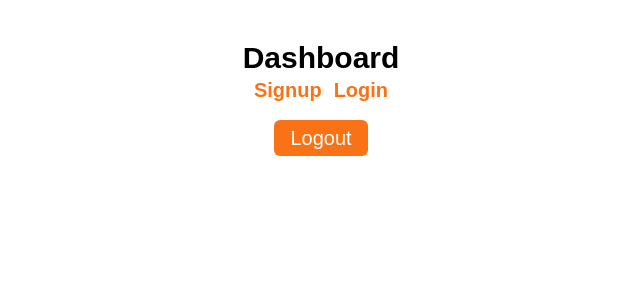
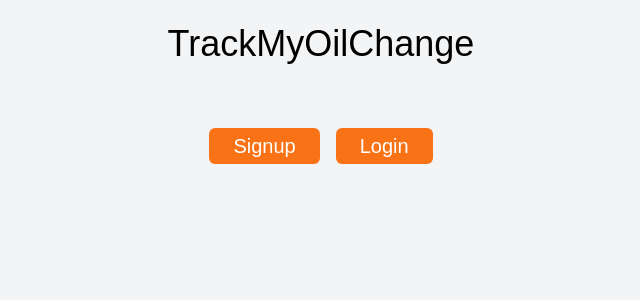
Before and after one commit to Grupith/oilchangeapp, a React (Create React App) app: page / in a window 1280 px wide. Shown: the top 300 px of the page, without its empty margins (319-959 px from the left). Built offline with nearby package versions, Linux system fonts and the light colour scheme; no server answers.

Commit message:
added privateroute for dashboard and a temporary landing page

```diff
--- a/src/App.js
+++ b/src/App.js
@@ -3,6 +3,8 @@ import {BrowserRouter, Route, Routes} from 'react-router-dom'
 import Dashboard from './components/Dashboard'
 import Login from './components/Login'
 import Signup from './components/Signup'
+import PrivateRoute from './components/PrivateRoute'
+import LandingPage from './components/LandingPage'
 
 
 function App() {
@@ -10,7 +12,8 @@ function App() {
     <BrowserRouter>
       <div className='font-Nunito'>
         <Routes>
-          <Route path='/' element={<Dashboard />} />
+          <Route exact path='/' element={<LandingPage />} />
+          <Route path='/dashboard' element={<PrivateRoute><Dashboard /> </PrivateRoute>} />
           <Route path='/login' element={<Login />} />
           <Route path='/signup' element={<Signup />} />
         </Routes>
--- a/src/Components/Dashboard.js
+++ b/src/Components/Dashboard.js
@@ -1,5 +1,5 @@
 import React, { useState } from 'react'
-import { Link, useNavigate } from 'react-router-dom'
+import { useNavigate } from 'react-router-dom'
 import { useAuth } from '../AuthContext'
 
 export default function Dashboard() {
@@ -12,6 +12,7 @@ export default function Dashboard() {
     e.preventDefault()
 
     try {
+      setError('')
       await logout()
       navigate('/login')
     } catch {
@@ -23,11 +24,8 @@ export default function Dashboard() {
   return (
     <div >
       <h1 className='text-center text-3xl font-bold mt-10'>Dashboard</h1>
-      <div className='flex justify-center space-x-3'>
-        <Link to='/signup' className='text-xl text-orange-500 font-bold'>Signup</Link>
-        <Link to='/login' className='text-xl text-orange-500 font-bold'>Login</Link>
-      </div>
-        <p className='text-center text-3xl'>{currentUser && currentUser.email}</p>
+        <p className='text-center text-3xl py-3'>{currentUser && currentUser.email}</p>
+        {error && <p>{error}</p>}
         <button onClick={handleSubmit} className='flex justify-center m-auto text-xl text-white bg-orange-500 rounded-md py-1 px-4 mt-4'>Logout</button>
     </div>
   )
--- /dev/null
+++ b/src/Components/LandingPage.js
@@ -0,0 +1,14 @@
+import React from 'react'
+import { Link } from 'react-router-dom'
+
+export default function LandingPage() {
+  return (
+    <div className='bg-gray-100 h-screen'>
+        <h1 className='text-center text-4xl py-6'>TrackMyOilChange</h1>
+        <div className='flex justify-center space-x-4 pt-10'>
+            <Link to='/signup'><button className='text-xl text-white bg-orange-500 rounded-md py-1 px-6'>Signup</button></Link>
+            <Link to='/login'><button className='text-xl text-white bg-orange-500 rounded-md py-1 px-6'>Login</button></Link>
+        </div>
+    </div>
+  )
+}
--- a/src/Components/Login.js
+++ b/src/Components/Login.js
@@ -27,7 +27,7 @@ export default function Login() {
   }
   return (
     <div className='bg-gray-100 h-screen flex justify-center'>
-      <div className='bg-white max-w-sm m-auto border rounded-xl p-12 shadow-sm'>
+      {!loading && <div className='bg-white max-w-sm m-auto border rounded-xl p-12 shadow-sm'>
         <form onSubmit={handleSubmit} className='space-y-6'>
           <h1 className='font-bold text-4xl text-center text-gray-700 m-3'>Login</h1>
             <div>
@@ -38,10 +38,11 @@ export default function Login() {
                 <label htmlFor='Password' className='text-lg text-gray-400'>Password </label>
                 <input onChange={e => setPassword(e.target.value)} required type='password' name='Password' autoComplete='off' className='border border-gray-300 rounded-md text-lg w-full px-3 py-1 bg-gray-100' />
               </div>
+              {error && <p className='flex justify-center'>{error}</p>}
               <button type='submit' className='text-lg text-white bg-orange-500 rounded-md py-2 w-full'>Login</button>
               <p className='text-center text-md text-gray-700'>Don't have an account? <Link to='/signup' className='text-orange-500'>Sign Up</Link> </p>
         </form>
-      </div>
+      </div>}
     </div>
   )
 }
--- /dev/null
+++ b/src/Components/PrivateRoute.js
@@ -0,0 +1,10 @@
+import React from 'react'
+import { Navigate } from 'react-router-dom'
+import { useAuth } from '../AuthContext'
+
+export default function PrivateRoute({ children }) {
+
+    const { currentUser } = useAuth()
+
+  return currentUser ? children : <Navigate to='/'/>
+}
--- a/src/Components/Signup.js
+++ b/src/Components/Signup.js
@@ -25,15 +25,15 @@ export default function Signup() {
         setLoading(true)
         await signup(email, password)
         navigate('/')
-      } catch {
-        setError('Failed to create an account')
+      } catch(e) {
+        setError(e.message)
       }
       setLoading(false)
     }
 
   return (
     <div className='bg-gray-100 h-screen flex justify-center'>
-      <div className='bg-white max-w-sm m-auto border rounded-xl p-12 shadow-sm'>
+      {!loading && <div className='bg-white max-w-sm m-auto border rounded-xl p-12 shadow-sm'>
         <form onSubmit={handleSubmit} className='space-y-6'>
           <h1 className='font-bold text-4xl text-center text-gray-700 m-3'>Sign Up</h1>
             <div>
@@ -48,10 +48,11 @@ export default function Signup() {
                 <label htmlFor='confirmPassword' className='text-lg text-gray-400'>Confirm Password </label>
                 <input onChange={e => setConfirmPassword(e.target.value)} required type='password' name='confirmPassword' autoComplete='off' className='border border-gray-300 rounded-md text-lg w-full px-3 py-1 bg-gray-100' />
               </div>
+              {error && <p className='flex justify-center'>{error}</p>}
               <button type='submit' className='text-lg text-white bg-orange-500 rounded-md py-2 w-full'>Create Account</button>
               <p className='text-center text-md text-gray-700'>Already have an account? <Link to='/login' className='text-orange-500'>Login</Link> </p>
         </form>
-      </div>
+      </div>}
     </div>
   )
 }
```
